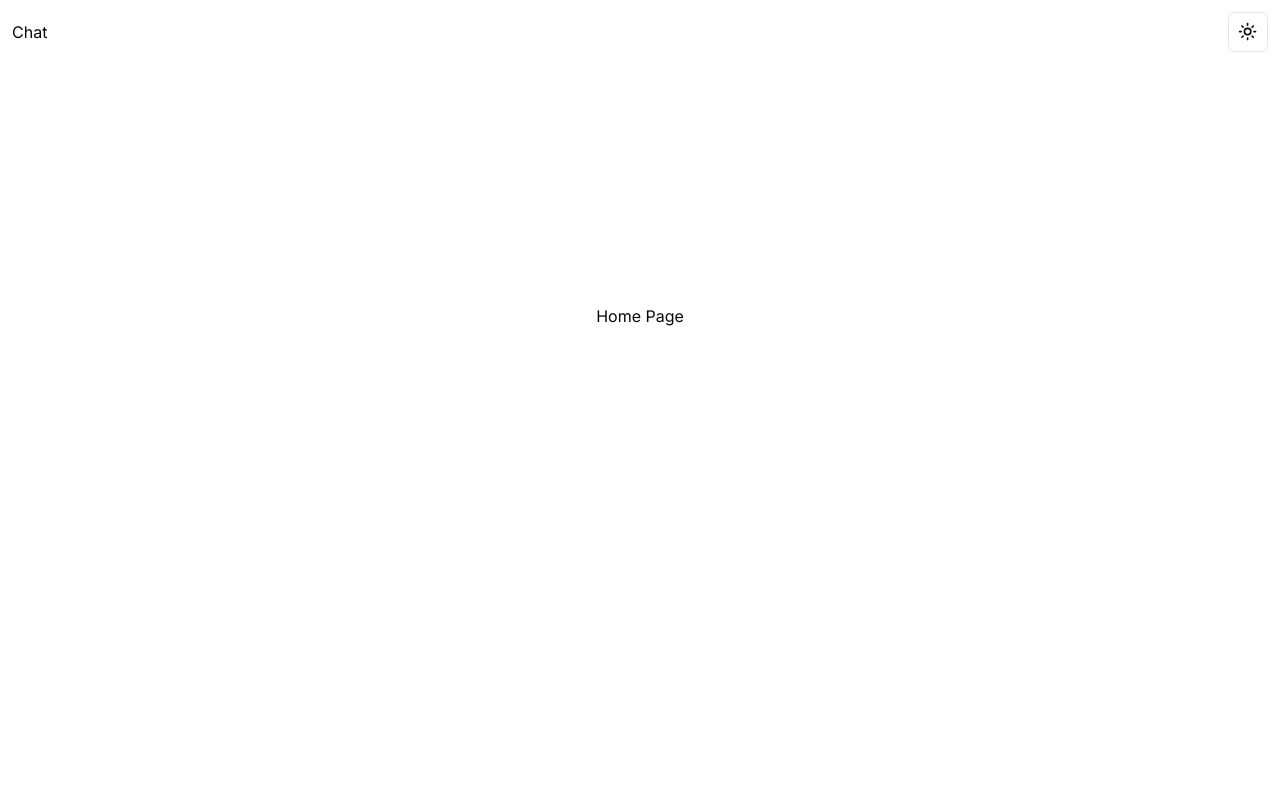
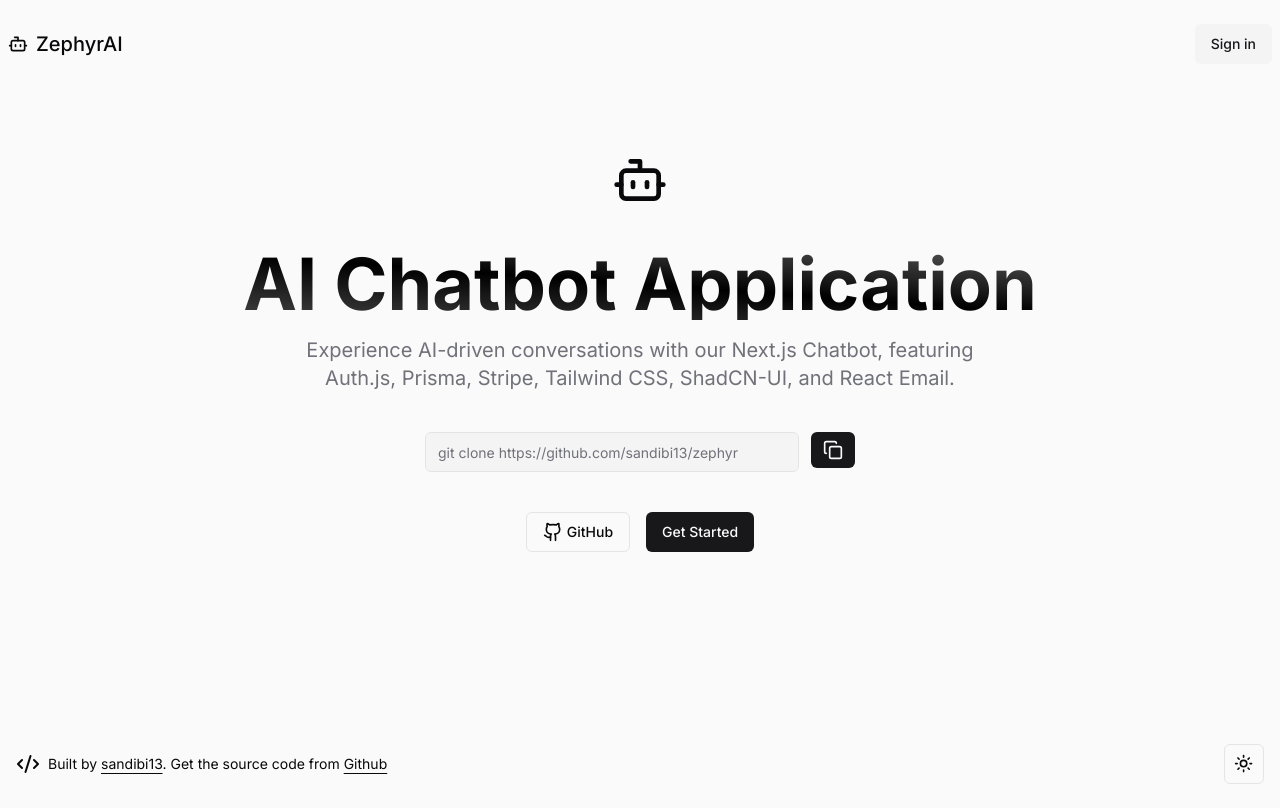
Before and after one commit to sandibi13/zephyr, a Next.js app: page / in a window 1280 px wide. Built offline with nearby package versions, Linux system fonts and the light colour scheme.

Commit message:
changed the landing page

```diff
--- a/package.json
+++ b/package.json
@@ -14,6 +14,7 @@
     "@radix-ui/react-label": "^2.1.0",
     "@radix-ui/react-slot": "^1.1.0",
     "@radix-ui/react-tooltip": "^1.1.1",
+    "@tailwindcss/typography": "^0.5.13",
     "class-variance-authority": "^0.7.0",
     "clsx": "^2.1.1",
     "lucide-react": "^0.396.0",
@@ -21,6 +22,7 @@
     "next-themes": "^0.3.0",
     "react": "^18",
     "react-dom": "^18",
+    "sonner": "^1.5.0",
     "tailwind-merge": "^2.3.0",
     "tailwindcss-animate": "^1.0.7"
   },
--- a/src/app/(landing)/layout.tsx
+++ b/src/app/(landing)/layout.tsx
@@ -1,3 +1,5 @@
+import { Footer } from "@/components/landing/footer";
+import { Header } from "@/components/landing/header";
 import React from "react";
 
 export default function LandingLayout({
@@ -5,5 +7,12 @@ export default function LandingLayout({
 }: {
   children: React.ReactNode;
 }) {
-  return <>{children}</>;
+  return (
+    <div className="bg-background">
+      <Header />
+      {children}
+      <div className="h-20" />
+      <Footer />
+    </div>
+  );
 }
--- a/src/app/(landing)/page.tsx
+++ b/src/app/(landing)/page.tsx
@@ -1,18 +1,45 @@
-import { ModeToggle } from "@/components/mode-toggle";
+import { CopyClip } from "@/components/copy-clip";
+import { Button } from "@/components/ui/button";
+import { Bot, Github } from "lucide-react";
 import Link from "next/link";
 import React from "react";
 
+const githubUrl = "https://github.com/sandibi13/zephyr";
+
 export default function LandingPage() {
   return (
-    <div className="min-h-screen">
-      <div className="flex items-center justify-between h-full w-full px-3 py-3">
-        <Link href="/chat">Chat</Link>
-        <ModeToggle />
-      </div>
-
-      <div className="flex items-center justify-center h-full w-full pt-60">
-        <h1>Home Page</h1>
-      </div>
+    <div>
+      <section className="mx-auto grid min-h-[calc(100vh-300px)] max-w-5xl flex-col items-center justify-center gap-4 py-10 text-center md:py-12">
+        <div className="p-4">
+          <div className="mb-10 flex items-center justify-center gap-3">
+            <Bot className="h-14 w-14" />
+          </div>
+          <h1 className="text-balance bg-gradient-to-tr from-black/70 via-black to-black/60 bg-clip-text text-center text-3xl font-bold text-transparent dark:from-zinc-400/10 dark:via-white/90 dark:to-white/20 sm:text-5xl md:text-6xl lg:text-7xl">
+            AI Chatbot Application
+          </h1>
+          <p className="text-balance mb-10 mt-4 text-center text-muted-foreground md:text-lg lg:text-xl">
+            Experience AI-driven conversations with our Next.js Chatbot,
+            featuring Auth.js, Prisma, Stripe, Tailwind CSS, ShadCN-UI, and
+            React Email.
+          </p>
+          <div className="mb-10">
+            <div className="mx-auto max-w-[430px]">
+              <CopyClip text={"git clone " + githubUrl} />
+            </div>
+          </div>
+          <div className="flex justify-center gap-4">
+            <Button size="default" variant="outline" asChild>
+              <a href={githubUrl}>
+                <Github className="mr-1 h-5 w-5" />
+                GitHub
+              </a>
+            </Button>
+            <Button size="default" asChild>
+              <Link href="/sign-in">Get Started</Link>
+            </Button>
+          </div>
+        </div>
+      </section>
     </div>
   );
 }
--- a/src/app/globals.css
+++ b/src/app/globals.css
@@ -4,7 +4,7 @@
 
 @layer base {
   :root {
-    --background: 0 0% 100%;
+    --background: 0 0% 98%;
     --foreground: 240 10% 3.9%;
 
     --card: 0 0% 100%;
@@ -57,7 +57,7 @@
     --accent: 240 3.7% 15.9%;
     --accent-foreground: 0 0% 98%;
 
-    --destructive: 0 62.8% 30.6%;
+    --destructive: 0 62.8% 40.6%;
     --destructive-foreground: 0 0% 98%;
 
     --border: 240 3.7% 15.9%;
@@ -74,3 +74,52 @@
     @apply bg-background text-foreground;
   }
 }
+
+@layer utilities {
+  .text-balance {
+    text-wrap: balance;
+  }
+}
+
+.animated-spinner {
+  transform-origin: center;
+  animation: loader-spin 0.75s step-end infinite;
+}
+@keyframes loader-spin {
+  8.3% {
+    transform: rotate(30deg);
+  }
+  16.6% {
+    transform: rotate(60deg);
+  }
+  25% {
+    transform: rotate(90deg);
+  }
+  33.3% {
+    transform: rotate(120deg);
+  }
+  41.6% {
+    transform: rotate(150deg);
+  }
+  50% {
+    transform: rotate(180deg);
+  }
+  58.3% {
+    transform: rotate(210deg);
+  }
+  66.6% {
+    transform: rotate(240deg);
+  }
+  75% {
+    transform: rotate(270deg);
+  }
+  83.3% {
+    transform: rotate(300deg);
+  }
+  91.6% {
+    transform: rotate(330deg);
+  }
+  100% {
+    transform: rotate(360deg);
+  }
+}
--- a/src/app/layout.tsx
+++ b/src/app/layout.tsx
@@ -1,10 +1,9 @@
 import type { Metadata, Viewport } from "next";
-import { Inter } from "next/font/google";
 import "./globals.css";
 import { Providers } from "@/components/providers";
 import { cn } from "@/lib/utils";
 
-const inter = Inter({ subsets: ["latin"] });
+import { fontSans } from "@/lib/fonts";
 
 export const metadata: Metadata = {
   title: "Zephyr",
@@ -25,7 +24,7 @@ export default function RootLayout({
 }>) {
   return (
     <html lang="en" suppressHydrationWarning>
-      <body className={cn("font-sans antialiased", inter.className)}>
+      <body className={cn("font-sans antialiased", fontSans.variable)}>
         <Providers
           attribute="class"
           defaultTheme="system"
--- /dev/null
+++ b/src/components/copy-clip.tsx
@@ -0,0 +1,45 @@
+"use client";
+
+import { Button } from "./ui/button";
+import { Input } from "./ui/input";
+import { toast } from "sonner";
+import { useState } from "react";
+import { Check, Copy } from "lucide-react";
+import { cn } from "@/lib/utils";
+
+export const CopyClip = ({ text }: { text: string }) => {
+  const [copied, setCopied] = useState(false);
+
+  const copyToClipboard = async () => {
+    setCopied(true);
+    setTimeout(() => {
+      setCopied(false);
+    }, 2000);
+    await navigator.clipboard.writeText(text);
+    toast("Copied to clipboard", {
+      icon: <Copy className="h-4 w-4" />,
+    });
+  };
+
+  return (
+    <div className="flex justify-center gap-3">
+      <Input
+        readOnly
+        value={text}
+        className="bg-secondary text-muted-foreground"
+      />
+      <Button size="sm" onClick={() => copyToClipboard()}>
+        {copied ? (
+          <Check
+            className={cn(
+              copied ? "opacity-100" : "opacity-0",
+              "h-5 w-5 transition-opacity duration-500"
+            )}
+          />
+        ) : (
+          <Copy className="h-5 w-5" />
+        )}
+      </Button>
+    </div>
+  );
+};
--- /dev/null
+++ b/src/components/landing/footer.tsx
@@ -0,0 +1,30 @@
+import { Code2 } from "lucide-react";
+import React from "react";
+import { ModeToggle } from "../mode-toggle";
+import Link from "next/link";
+
+const twitterUrl = "https://twitter.com/sandibi13";
+const githubUrl = "https://github.com/sandibi13/zephyr";
+
+export const Footer = () => {
+  return (
+    <footer className="mt-6 px-4 py-6">
+      <div className="container flex items-center p-0">
+        <Code2 className="mr-2 h-6 w-6" />
+        <p className="text-sm">
+          Built by{" "}
+          <Link className="underline underline-offset-4" href={twitterUrl}>
+            sandibi13
+          </Link>
+          . Get the source code from{" "}
+          <Link className="underline underline-offset-4" href={githubUrl}>
+            Github
+          </Link>
+        </p>
+        <div className="ml-auto">
+          <ModeToggle />
+        </div>
+      </div>
+    </footer>
+  );
+};
--- /dev/null
+++ b/src/components/landing/header.tsx
@@ -0,0 +1,25 @@
+import { Bot } from "lucide-react";
+import Link from "next/link";
+import React from "react";
+import { Button } from "../ui/button";
+
+export const Header = () => {
+  return (
+    <header className="px-2 py-4 lg:py-6">
+      <div className="container flex items-center gap-2 p-0">
+        <Link
+          className="flex items-center justify-center text-xl font-medium"
+          href="/"
+        >
+          <Bot className="mr-2 h-5 w-5" /> ZephyrAI
+        </Link>
+        <nav></nav>
+        <div className="ml-auto">
+          <Button variant="secondary" asChild>
+            <Link href="/sign-in">Sign in</Link>
+          </Button>
+        </div>
+      </div>
+    </header>
+  );
+};
--- /dev/null
+++ b/src/lib/fonts.ts
@@ -0,0 +1,8 @@
+import "@/app/globals.css";
+
+import { Inter as FontSans } from "next/font/google";
+
+export const fontSans = FontSans({
+  subsets: ["latin"],
+  variable: "--font-sans",
+});
--- a/tailwind.config.ts
+++ b/tailwind.config.ts
@@ -1,14 +1,9 @@
-import type { Config } from "tailwindcss";
+import { type Config } from "tailwindcss";
+import { fontFamily } from "tailwindcss/defaultTheme";
 
-const config = {
+export default {
   darkMode: ["class"],
-  content: [
-    "./pages/**/*.{ts,tsx}",
-    "./components/**/*.{ts,tsx}",
-    "./app/**/*.{ts,tsx}",
-    "./src/**/*.{ts,tsx}",
-  ],
-  prefix: "",
+  content: ["./src/**/*.{js,ts,jsx,tsx,mdx}"],
   theme: {
     container: {
       center: true,
@@ -18,6 +13,9 @@ const config = {
       },
     },
     extend: {
+      fontFamily: {
+        sans: ["var(--font-sans)", ...fontFamily.sans],
+      },
       colors: {
         border: "hsl(var(--border))",
         input: "hsl(var(--input))",
@@ -74,7 +72,6 @@ const config = {
       },
     },
   },
-  plugins: [require("tailwindcss-animate")],
+
+  plugins: [require("tailwindcss-animate"), require("@tailwindcss/typography")],
 } satisfies Config;
-
-export default config;
```
Also changed, not shown: 1 other file (tests, documents, lock files or other folders).
